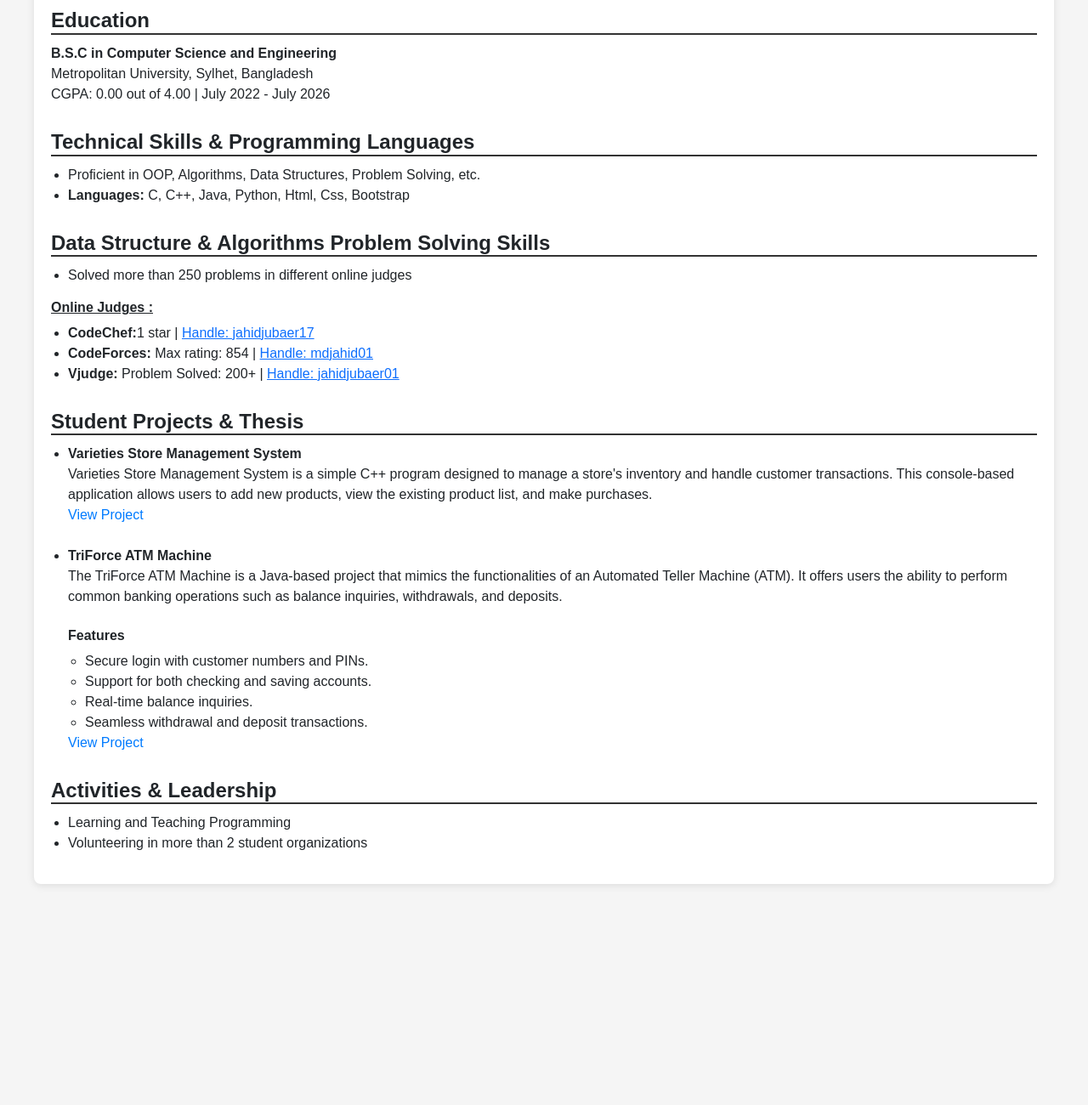
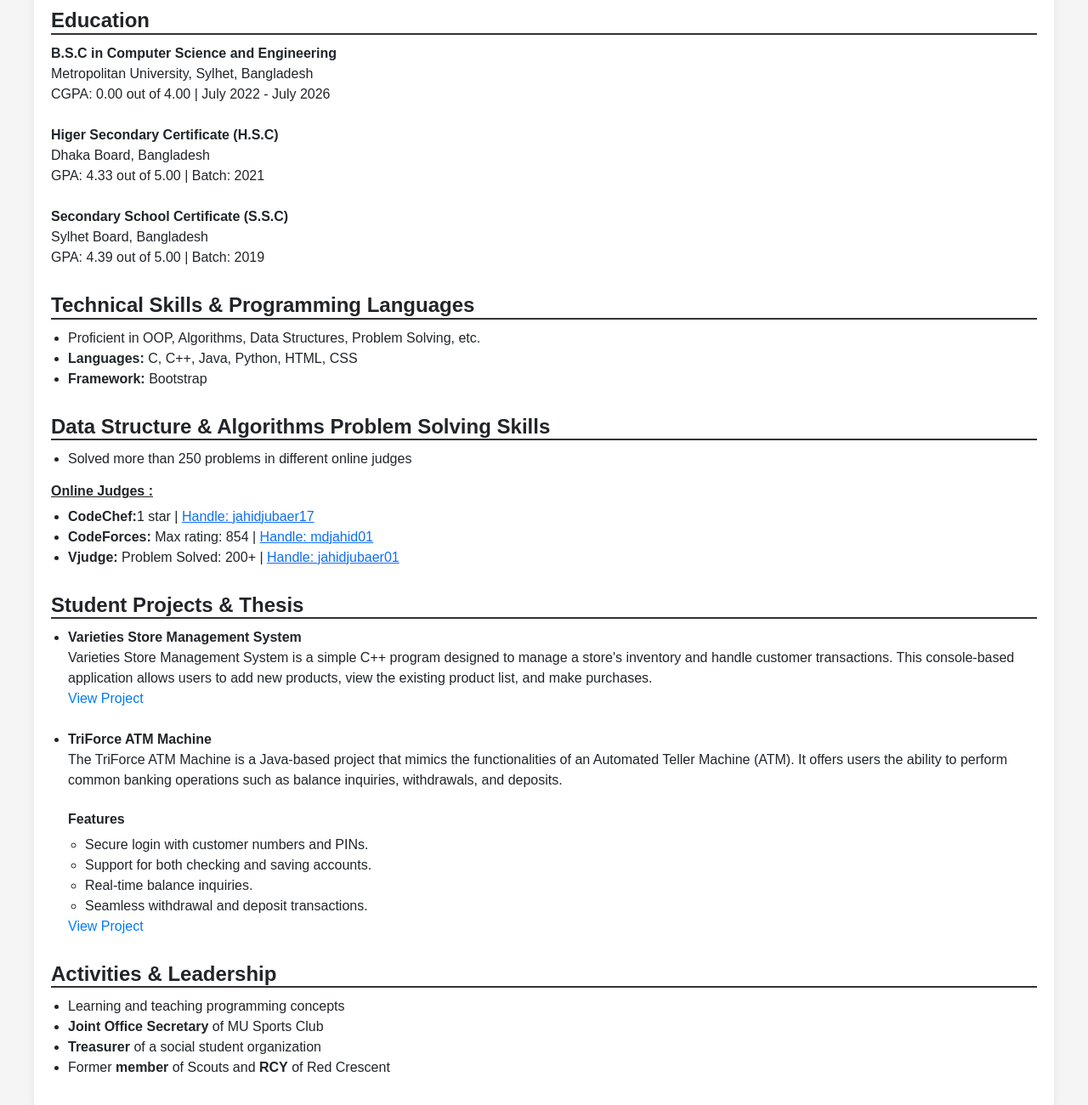
Before and after one commit to jahidjubaer/Resume, a plain HTML site: page Resume.html in a window 1280 px wide. Shown: the part 270-1570 px from the top of the page at 85% size. Before the commit the page ends 1340 px from the top, so only its background shows below. Drawn offline with nearby package versions, Linux system fonts and the light colour scheme.

Commit message:
modified

```diff
--- a/Resume.html
+++ b/Resume.html
@@ -22,7 +22,7 @@
             background-color: white;
             padding: 20px;
             border-radius: 8px;
-            box-shadow: 0 2px 10px rgba(0, 0, 0, 0.1);
+            box-shadow: 0 2px 10px rgba(82, 79, 79, 0.1);
             max-width: 1200px;
             margin: auto;
         }
@@ -115,7 +115,17 @@
             <h4 class="section-title">Education</h4>
             <p> <b>B.S.C in Computer Science and Engineering</b></p>
             <p>Metropolitan University, Sylhet, Bangladesh</p>
-            <p>CGPA: 0.00 out of 4.00 | July 2022 - July 2026</p>
+            <p>CGPA: 0.00 out of 4.00 | July 2022 - July 2026</p><br>
+
+            <!--HSC-->
+            <p><b>Higer Secondary Certificate (H.S.C)</b></p>
+            <p>Dhaka Board, Bangladesh</p>
+            <p>GPA: 4.33 out of 5.00 | Batch: 2021</p><br>
+
+            <!--SSC-->
+            <p><b>Secondary School Certificate (S.S.C)</b></p>
+            <p>Sylhet Board, Bangladesh</p>
+            <p>GPA: 4.39 out of 5.00 | Batch: 2019</p>
         </div>
 
         <!-- Technical Skills Section -->
@@ -123,7 +133,8 @@
             <h4 class="section-title">Technical Skills & Programming Languages</h4>
             <ul>
                 <li>Proficient in OOP, Algorithms, Data Structures, Problem Solving, etc.</li>
-                <li> <b>Languages:</b> C, C++, Java, Python, Html, Css, Bootstrap</li>
+                <li> <b>Languages:</b> C, C++, Java, Python, HTML, CSS</li>
+                <li> <b>Framework:</b> Bootstrap</li>
             </ul>
         </div>
 
@@ -174,8 +185,10 @@
         <div class="resume-section">
             <h4 class="section-title">Activities & Leadership</h4>
             <ul>
-                <li>Learning and Teaching Programming                </li>
-                <li>Volunteering in more than 2 student organizations</li>
+                <li>Learning and teaching programming concepts </li>
+                <li><b>Joint Office Secretary</b> of MU Sports Club</li>
+                <li><b>Treasurer</b> of a social student organization</li>
+                <li>Former <b>member</b> of Scouts and <b>RCY</b> of Red Crescent</li>
             </ul>
         </div>
     </div>
```
